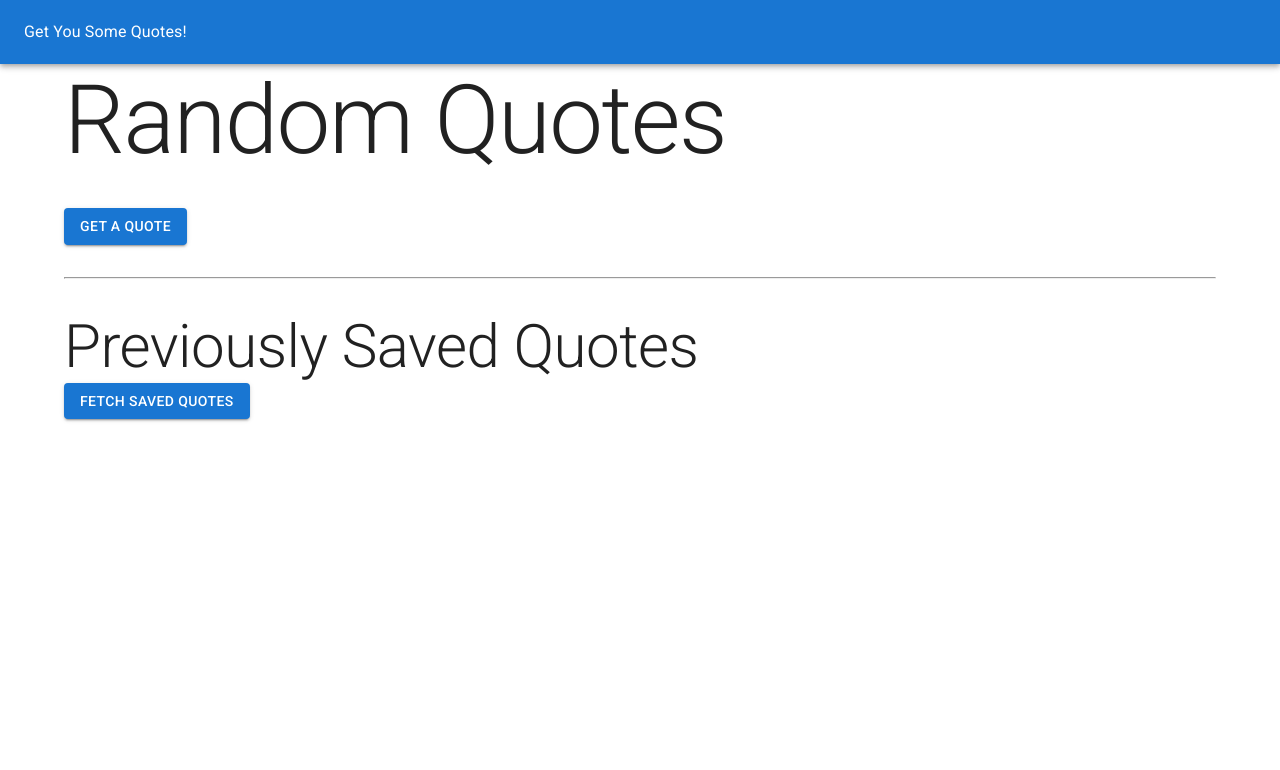
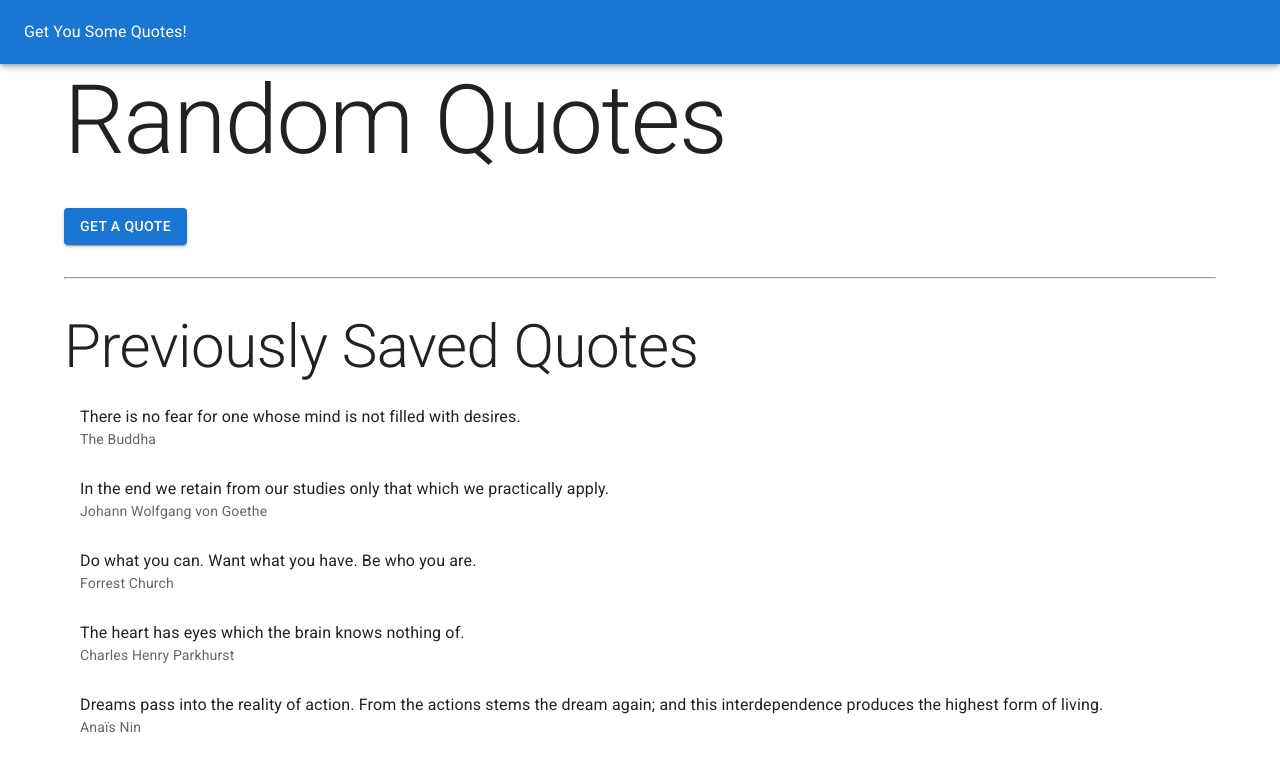
Before and after one commit to dmit-2008/dmit2008-1233-workbook-nathanhumphrey, a Next.js app in the folder week-07-rest-demo/: page / in a window 1280 px wide. Shown: the top 770 px of the page. Built offline with nearby package versions, Linux system fonts and the light colour scheme; data requests are answered from the project's data file.

Commit message:
Update week 07 with useEffect

```diff
--- a/week-07-rest-demo/db.json
+++ b/week-07-rest-demo/db.json
@@ -4,6 +4,26 @@
       "id": "9f06",
       "author": "The Buddha",
       "quote": "There is no fear for one whose mind is not filled with desires."
+    },
+    {
+      "id": "3477",
+      "author": "Johann Wolfgang von Goethe",
+      "quote": "In the end we retain from our studies only that which we practically apply."
+    },
+    {
+      "id": "608c",
+      "author": "Forrest Church",
+      "quote": "Do what you can. Want what you have. Be who you are."
+    },
+    {
+      "id": "a6df",
+      "author": "Charles Henry Parkhurst",
+      "quote": "The heart has eyes which the brain knows nothing of."
+    },
+    {
+      "id": "7d0f",
+      "author": "Anaïs Nin",
+      "quote": "Dreams pass into the reality of action. From the actions stems the dream again; and this interdependence produces the highest form of living."
     }
   ]
 }
--- a/week-07-rest-demo/pages/index.js
+++ b/week-07-rest-demo/pages/index.js
@@ -1,4 +1,4 @@
-import { useState } from 'react';
+import { useEffect, useState } from 'react';
 import {
   AppBar,
   Box,
@@ -20,6 +20,13 @@ export default function Home() {
   const [isLoading, setIsLoading] = useState(false);
 
   const [savedQuotes, setSavedQuotes] = useState(null);
+
+  // Only on mount
+  useEffect(() => {
+    QuoteManager.getSavedQuotes().then((savedQuotes) => {
+      setSavedQuotes(savedQuotes);
+    });
+  }, []);
 
   function getRandomQuote() {
     setRandomQuote(null);
@@ -61,6 +68,15 @@ export default function Home() {
                 {randomQuote.quote} - {randomQuote.author}
               </Typography>
               <Button
+                disabled={
+                  randomQuote.id !== undefined ||
+                  (savedQuotes &&
+                    savedQuotes.find(
+                      (q) =>
+                        q.author === randomQuote.author &&
+                        q.quote === randomQuote.quote
+                    ))
+                }
                 variant="contained"
                 onClick={async () => {
                   randomQuote.id = (
@@ -80,14 +96,6 @@ export default function Home() {
         </Box>
         <Box mt={4}>
           <Typography variant="h2">Previously Saved Quotes</Typography>
-          <Button
-            variant="contained"
-            onClick={async () => {
-              setSavedQuotes(await QuoteManager.getSavedQuotes());
-            }}
-          >
-            Fetch Saved Quotes
-          </Button>
           <List>
             {savedQuotes &&
               savedQuotes.map((q) => (
```
